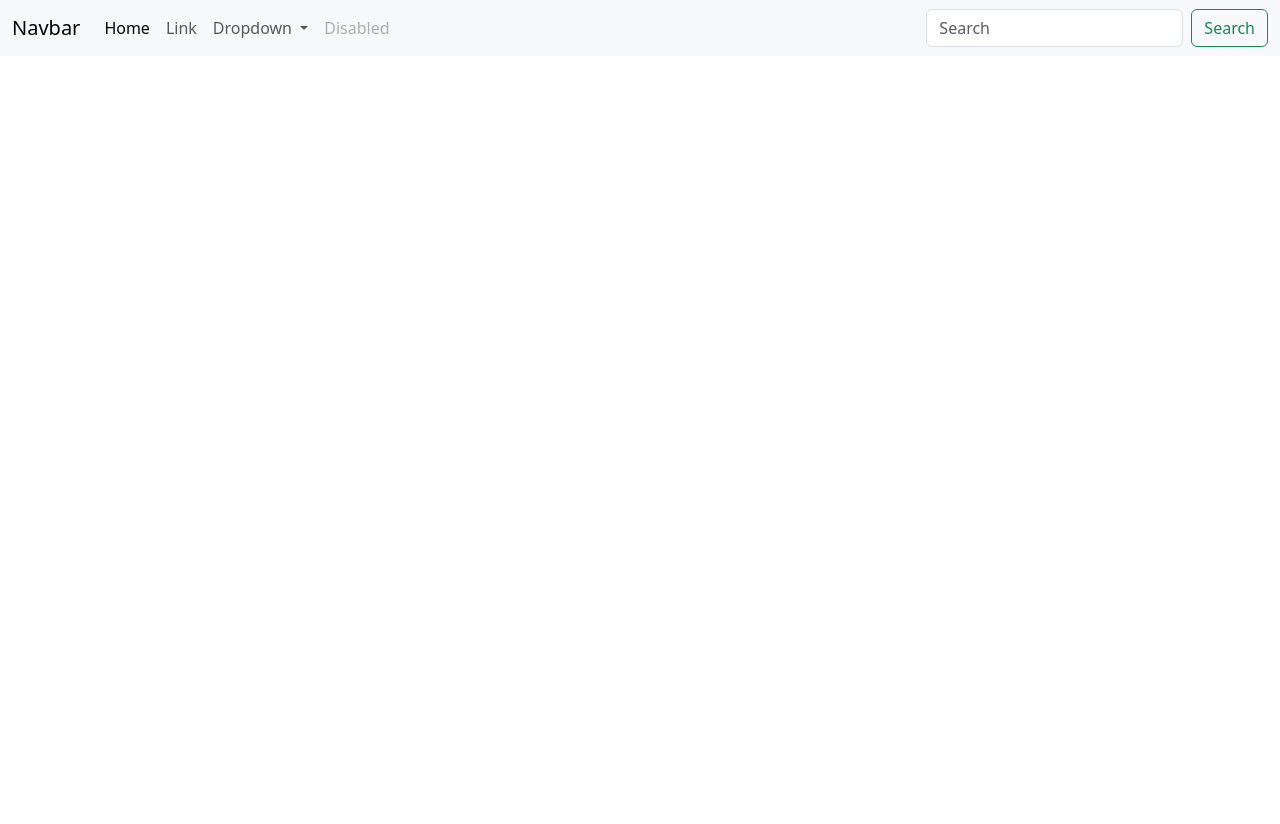
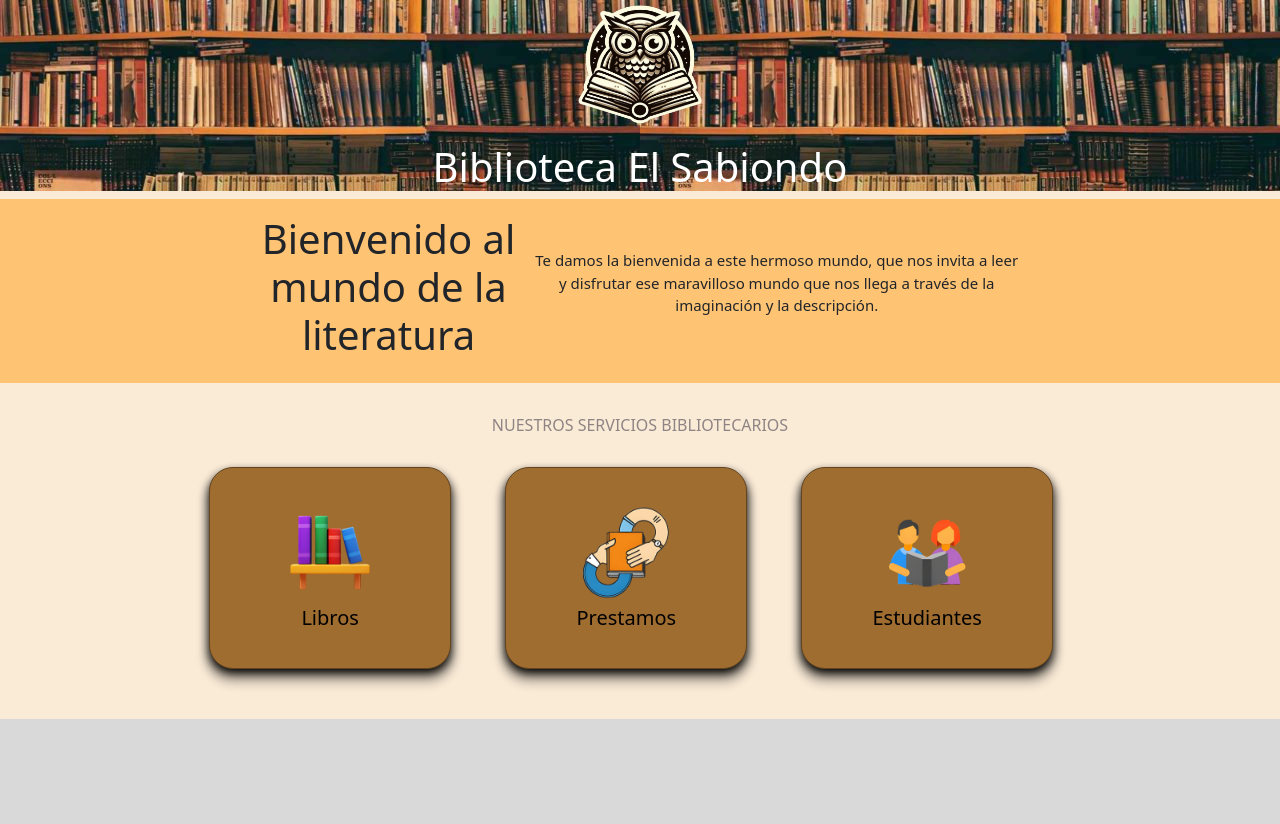
Before and after one commit to JimmyPaez25/Biblioteca-el-sabiondo, a plain HTML site: page index.html in a window 1280 px wide. Before the commit the page ends 800 px from the top, so only its background shows below. Drawn offline with nearby package versions, Linux system fonts and the light colour scheme.

Commit message:
Commit interfaz ventana principal

```diff
--- /dev/null
+++ b/css/style.css
@@ -0,0 +1,105 @@
+*{
+    margin: 0;
+    padding: 0;
+    box-sizing: border-box;
+    text-decoration: none;
+    list-style: none;
+}
+
+.header{
+    background-image: url(/Biblioteca-el-sabiondo/img/fondoBiblioteca.jpg);
+
+    .header-logo a{
+        display: flex;
+        justify-content: center;
+
+        img {
+            max-width: 10%;
+        }
+    }
+
+    .header-titulo {
+        h1{
+            margin-top: 15px;
+            font-size: 2.5em;
+            text-align: center;
+            color: rgb(255, 255, 255);
+        }
+    }
+}
+
+.body{
+    background-color: #FAEBD7;
+
+    .body-titular {
+        background-color: #FFC374;
+        padding: 16px ;
+        text-align: center;
+        justify-content: center;
+        align-items: center;
+        display: flex;
+
+        .body-titulo{
+            font-size: 25px;
+            display: inline-block;
+            text-align: center;
+        }
+
+        .body-contenido{
+            font-size: 15px;
+            justify-content: center;
+            align-items: center;
+            display: inline-block;
+            text-align: center;
+            margin-left: 20px; /* Add this line to create space between the two elements */
+        }
+
+    }
+
+    .body-botones{
+        margin : 30px;
+        text-align: center;
+
+        .body-btns-titular p{
+            color: #8F8484;
+            margin-bottom: 30px;
+        }
+        .btnLibro, .btnPrestamo, .btnEstudiante{
+            text-align: center;
+
+            border-radius: 24px;
+            display: inline-block;
+            font-size: 1.25em;
+            color: black;
+            padding: 35px 70px;
+            cursor: pointer;
+
+            background-color: #A06D31;
+            margin-right: 50px;
+            margin-bottom: 20px;
+            box-shadow: 0px 10px 10px 5px rgba(0, 0, 0, 0.2),
+                        0px 5px 10px 0px;
+            border: 1px solid #64441f;
+
+            text-decoration: none;
+        }
+        .btnLibro:hover, .btnPrestamo:hover, .btnEstudiante:hover{
+            background-color: #745026;
+            color: rgb(197, 197, 197);
+            box-shadow: 0px 10px 10px 5px rgba(0, 0, 0, 0.2),
+                        0px 5px 10px 0px;
+
+            border: 1px solid #4d3519;
+        }
+
+
+    }
+
+}
+
+.footer{
+    background-color: #D9D9D9;
+    padding: 16px 32px 89px 32px;
+
+
+}
--- a/index.html
+++ b/index.html
@@ -3,47 +3,74 @@
 <head>
     <title>Biblioteca el sabondo</title>
     <link href="https://cdn.jsdelivr.net/npm/bootstrap@5.3.3/dist/css/bootstrap.min.css" rel="stylesheet" integrity="sha384-QWTKZyjpPEjISv5WaRU9OFeRpok6YctnYmDr5pNlyT2bRjXh0JMhjY6hW+ALEwIH" crossorigin="anonymous">
+    <link href="css/style.css" rel="stylesheet">
+    <link rel="icon" href="img/logoBiblioteca.ico">
 </head>
-<body>
-    <nav class="navbar navbar-expand-lg bg-body-tertiary">
-        <div class="container-fluid">
-          <a class="navbar-brand" href="#">Navbar</a>
-          <button class="navbar-toggler" type="button" data-bs-toggle="collapse" data-bs-target="#navbarSupportedContent" aria-controls="navbarSupportedContent" aria-expanded="false" aria-label="Toggle navigation">
-            <span class="navbar-toggler-icon"></span>
-          </button>
-          <div class="collapse navbar-collapse" id="navbarSupportedContent">
-            <ul class="navbar-nav me-auto mb-2 mb-lg-0">
-              <li class="nav-item">
-                <a class="nav-link active" aria-current="page" href="#">Home</a>
-              </li>
-              <li class="nav-item">
-                <a class="nav-link" href="#">Link</a>
-              </li>
-              <li class="nav-item dropdown">
-                <a class="nav-link dropdown-toggle" href="#" role="button" data-bs-toggle="dropdown" aria-expanded="false">
-                  Dropdown
-                </a>
-                <ul class="dropdown-menu">
-                  <li><a class="dropdown-item" href="#">Action</a></li>
-                  <li><a class="dropdown-item" href="#">Another action</a></li>
-                  <li><hr class="dropdown-divider"></li>
-                  <li><a class="dropdown-item" href="#">Something else here</a></li>
-                </ul>
-              </li>
-              <li class="nav-item">
-                <a class="nav-link disabled" aria-disabled="true">Disabled</a>
-              </li>
-            </ul>
-            <form class="d-flex" role="search">
-              <input class="form-control me-2" type="search" placeholder="Search" aria-label="Search">
-              <button class="btn btn-outline-success" type="submit">Search</button>
-            </form>
-          </div>
-        </div>
-      </nav>
+
+<header class = "header">
+
+  <nav>
+    <div class ="header-logo">
+      <a href="#">
+        <img  src="img/logoBiblioteca.png" alt="">
+      </a>
+    </div>
+  </nav>
+
+  <div class="header-titulo">
+      <h1> Biblioteca El Sabiondo</h1>
+  </div>
+</header>
+
+<body class="body">
+  <div class = "body-titular">
+
+      <div class="body-titulo">
+          <h1>
+              Bienvenido al
+              <br>mundo de la
+              <br>literatura
+          </h1>
+      </div>
+
+      <div class="body-contenido">
+          <p>
+              Te damos la bienvenida a este hermoso mundo, que nos invita a leer
+              <br>y disfrutar ese maravilloso mundo que nos llega a través de la
+              <br>imaginación y la descripción.
+          </p>
+      </div>
+
+  </div>
+  <div class = "body-botones">
+      <div class="body-btns-titular">
+          <p> NUESTROS SERVICIOS BIBLIOTECARIOS</p>
+      </div>
+      <ul>
+          <a href="VsPrincipal.html" class="btnLibro">
+              <img src="img/logoLibro.png" width="100px" alt="">
+              <br>Libros
+          </a>
+          <a  href="VsPrincipal.html" class="btnPrestamo">
+              <img src="img/logoPrestamo.png" width="100px" alt="">
+              <br>Prestamos
+          </a>
+          <a  href="VsConsultarEstudiante.html" class="btnEstudiante">
+              <img src="img/logoEstudiante.png" width="100px" alt="">
+              <br>Estudiantes
+          </a>
+      </ul>
 
 
+  </div>
 
-      <script src="https://cdn.jsdelivr.net/npm/bootstrap@5.3.3/dist/js/bootstrap.bundle.min.js" integrity="sha384-YvpcrYf0tY3lHB60NNkmXc5s9fDVZLESaAA55NDzOxhy9GkcIdslK1eN7N6jIeHz" crossorigin="anonymous"></script>
 </body>
+
+<footer>
+  <footer class="footer">
+    <div class="footer-franjaGris">
+
+    </div>
+</footer>
+</footer>
 </html>
```
Also changed, not shown: img/fondoBiblioteca.jpg (added), img/logoBiblioteca.ico (added), img/logoBiblioteca.png (added), img/logoEstudiante.png (added), img/logoLibro.png (added), img/logoPrestamo.png (added), img/volver.png (added).
